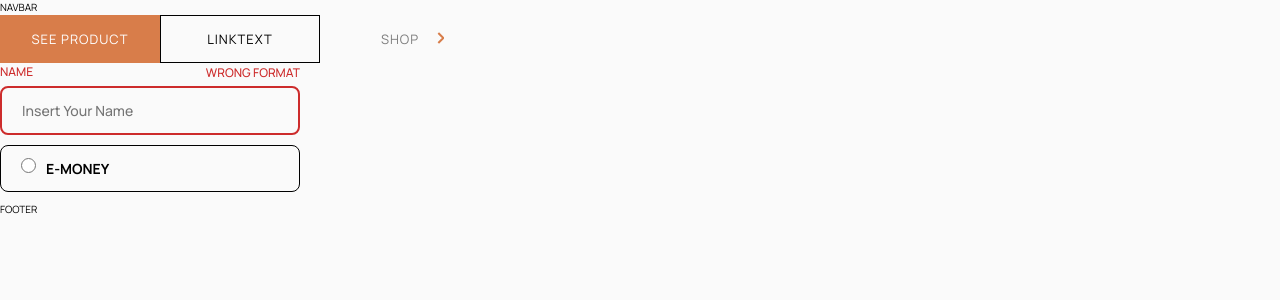
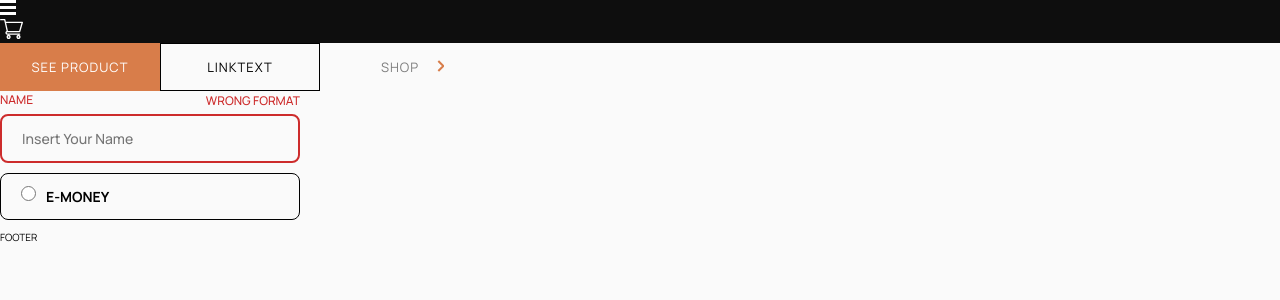
Before and after one commit to FaNi-Coding/audiophile, a Next.js app: page / in a window 1280 px wide. Shown: the top 300 px of the page. Built offline with nearby package versions, Linux system fonts and the light colour scheme.

Commit message:
Fixed navbar styling and component

```diff
--- a/components/Navbar/Navbar.tsx
+++ b/components/Navbar/Navbar.tsx
@@ -1,7 +1,25 @@
-import React from "react";
+import { StyledNav } from './NavbarStyles'
+import { useMediaQuery } from '../../hooks/useMediaQuery'
+import Image from 'next/image'
 
-type Props = {};
+type Props = {}
 
-export default function Navbar({}: Props) {
-  return <div>Navbar</div>;
+const Navbar = (props: Props) => {
+  return (
+    <StyledNav className='flex'>
+      <nav className="container flex align-center justify-around">
+        <div className='menu'>
+          <Image src="/assets/shared/tablet/icon-hamburger.svg" alt="hamburger-icon" width={16}
+          height={15}
+          />
+        </div>
+        <div className='cart'>
+          <Image src='/assets/shared/desktop/icon-cart.svg' alt='cart-icon' width={23}
+          height={20}/>
+        </div>
+      </nav>
+    </StyledNav>
+  )
 }
+
+export default Navbar
--- /dev/null
+++ b/components/Navbar/NavbarStyles.ts
@@ -0,0 +1,16 @@
+import styled from 'styled-components'
+
+export const StyledNav = styled.header`
+
+  .align-center {
+    align-items: center;
+  }
+
+  .justify-around {
+    justify-content: space-around
+  }
+
+  h-full {
+    height: 100%;
+  }
+`
```
